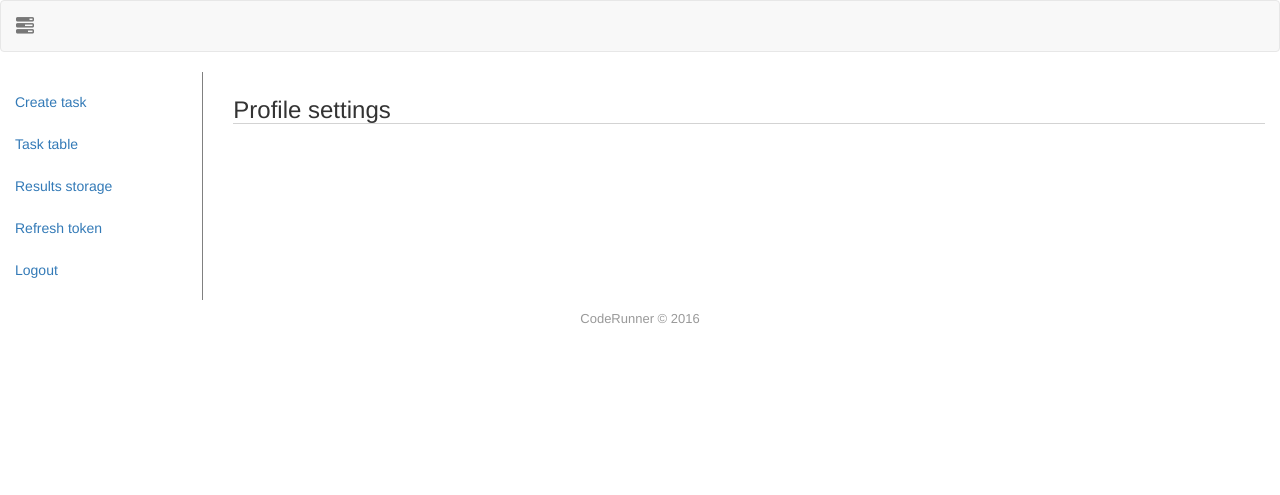
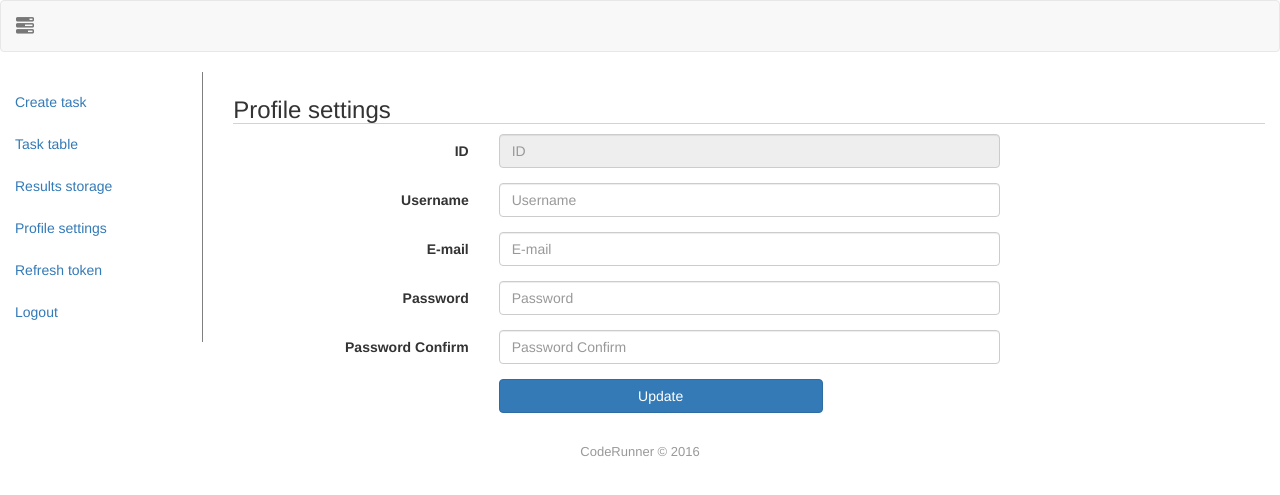
Before and after one commit to pr0d1gy-/kulesh, a Flask app: template client/templates/profile_settings.html in a window 1280 px wide. Shown: the top 495 px of the page. Run offline with Flask 2, Linux system fonts and the light colour scheme; the template is opened without the code that fills it, so the values that code supplies are empty; some libraries are stand-ins or nearby versions.

Commit message:
add new repos

```diff
--- a/client/static/js/api_requests.js
+++ b/client/static/js/api_requests.js
@@ -184,3 +184,50 @@ RequestsResults = {
         })
     }
 };
+
+
+var get_form_data = function(form){
+    var data = {}
+    form.find('input', 'textarea').each(function(i, el){
+        var name = $(el).attr('name');
+        if (name) {
+            data[name] = $(el).val();
+        }
+    });
+
+    return data;
+};
+
+
+ProfileUrl = {
+    me: function(){
+        return '/api/me/'
+    },
+    user: function(id){
+        return '/api/users/' + id + '/';
+    }
+};
+
+ProfileRequests = {
+    get: function (success) {
+        $.ajax({
+            url: ProfileUrl.me(),
+            method: 'GET',
+            dataType: 'JSON',
+            data: {
+                'access_token': RequestsTasks.getToken()
+            },
+            success: success
+        })
+    },
+    update: function(id, data, success) {
+        data['access_token'] = RequestsTasks.getToken();
+        $.ajax({
+            url: ProfileUrl.user(id),
+            method: 'PUT',
+            dataType: 'JSON',
+            data: data,
+            success: success
+        })
+    }
+};
--- /dev/null
+++ b/client/static/js/profile_settings.js
@@ -0,0 +1,26 @@
+var form = null;
+var me = null;
+$(document).ready(function(){
+    form = $('form#frm_profile_edit');
+    ProfileRequests.get(render_user);
+    form.on('submit', function(e){
+        e.preventDefault();
+        update_user()
+    })
+});
+var render_user = function(_me){
+    me = _me;
+    for (var name in me){
+        form.find('input[name="' + name + '"]').val(me[name]);
+    }
+};
+var update_user = function(){
+    ProfileRequests.update(me.id, get_form_data(form), function(response){
+        if (response.status == 'Success'){
+            alert(response.msg);
+        } else {
+            alert('Error');
+            console.log(response);
+        }
+    });
+}
--- a/client/templates/layout_client.html
+++ b/client/templates/layout_client.html
@@ -6,9 +6,8 @@
     <link rel="stylesheet" href="{{ url_for('static', filename='css/bootstrap.min.css') }}" />
     <script type="text/javascript" src="{{ url_for('static', filename='js/jquery-2.1.4.min.js') }}"></script>
     <script type="text/javascript" src="{{ url_for('static', filename='js/bootstrap.min.js') }}"></script>
-    <script type="text/javascript" src="{{ url_for('static', filename='js/jquery.cookie.js') }}"></script>
     <script type="text/javascript" src="{{ url_for('static', filename='js/default.js') }}"></script>
-      <script type="text/javascript" src="{{ url_for('static', filename='js/api_requests.js') }}"></script>
+    <script type="text/javascript" src="{{ url_for('static', filename='js/api_requests.js') }}"></script>
     <title>{% block title %}{% endblock %} - CodeRunner</title>
   {% endblock %}
   {% block ext_js %}{% endblock ext_js %}
@@ -40,9 +39,9 @@
               <li id="results_storage" role="presentation">
                   <a href={{ url_for('get_results_storage') }}>Results storage</a>
               </li>
-{#              <li id="profile_settings" role="presentation">#}
-{#                  <a href={{ url_for('get_profile_settings') }}>Profile settings</a>#}
-{#              </li>#}
+              <li id="profile_settings" role="presentation">
+                  <a href={{ url_for('get_profile_settings') }}>Profile settings</a>
+              </li>
               <li id="quit" role="presentation">
                   <a href={{ url_for('refresh_token') }}>Refresh token</a>
               </li>
--- a/client/templates/profile_settings.html
+++ b/client/templates/profile_settings.html
@@ -3,8 +3,49 @@
 {% block head %}
     {{ super() }}
 {% endblock %}
+{% block ext_js %}
+    <script type="text/javascript" src="{{ url_for('static', filename='js/profile_settings.js') }}"></script>
+{% endblock ext_js %}
 {% block content %}
     <div class="container-fluid">
         <h3 class="title">Profile settings</h3>
+        <form class="form-horizontal" id="frm_profile_edit" method="POST">
+            <div class="form-group">
+                <label type="text" class="col-xs-3 col-sm-3 col-md-3 control-label">ID</label>
+                <div class="col-xs-8 col-sm-6 col-md-6">
+                    <input type="text" class="form-control" placeholder="ID" name="id" readonly>
+                </div>
+            </div>
+            <div class="form-group">
+                <label type="text" class="col-xs-3 col-sm-3 col-md-3 control-label">Username</label>
+                <div class="col-xs-8 col-sm-6 col-md-6">
+                    <input type="text" class="form-control" placeholder="Username" name="username">
+                </div>
+            </div>
+            <div class="form-group">
+                <label type="text" class="col-xs-3 col-sm-3 col-md-3 control-label">E-mail</label>
+                <div class="col-xs-8 col-sm-6 col-md-6">
+                    <input type="text" class="form-control" placeholder="E-mail" name="email">
+                </div>
+            </div>
+            <div class="form-group">
+                <label type="text" class="col-xs-3 col-sm-3 col-md-3 control-label">Password</label>
+                <div class="col-xs-8 col-sm-6 col-md-6">
+                    <input type="text" class="form-control" placeholder="Password" name="password">
+                </div>
+            </div>
+            <div class="form-group">
+                <label type="text" class="col-xs-3 col-sm-3 col-md-3 control-label">Password Confirm</label>
+                <div class="col-xs-8 col-sm-6 col-md-6">
+                    <input type="text" class="form-control" placeholder="Password Confirm" name="password_confirm">
+                </div>
+            </div>
+            <div class="form-group">
+                <div class="col-xs-offset-3 col-sm-offset-3 col-md-offset-3 col-xs-6 col-sm-4 col-md-4">
+                    <input type="submit" class="btn btn-md btn-primary btn-block" value="Update">
+                </div>
+            </div>
+        </form>
+
     </div>
 {% endblock %}
--- a/server/routes.py
+++ b/server/routes.py
@@ -41,6 +41,6 @@ routes = {
     }],
 
     # Users
-    '/api/me': ['me', me],
-    '/api/users/<int:user_id>': UserItemMethodView.as_view('user'),
+    '/api/me/': ['me', me],
+    '/api/users/<int:user_id>/': UserItemMethodView.as_view('user'),
 }
--- a/server/views/auth/login.py
+++ b/server/views/auth/login.py
@@ -22,7 +22,7 @@ class LoginMethodView(BaseMethodView):
         if not form.validate():
             return render_template('login.html', form=form)
 
-        user = User.query.filter_by(email=form.email.data).first()
+        user = User.query.filter_by(email=form.email.data).limit(1).first()
         if user and user.check_password(form.password.data):
             session['id'] = user.id
             flash('Login successful.', 'success')
```
Also changed, not shown: server/views/user.py (+30 -11 lines), 2 other files.
